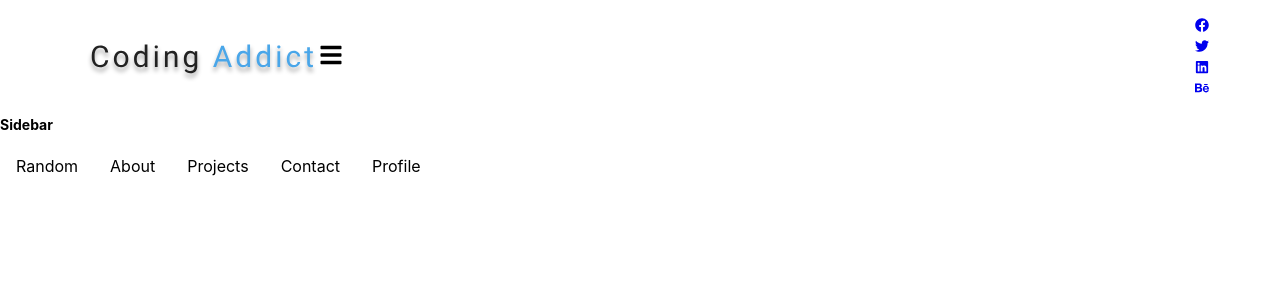
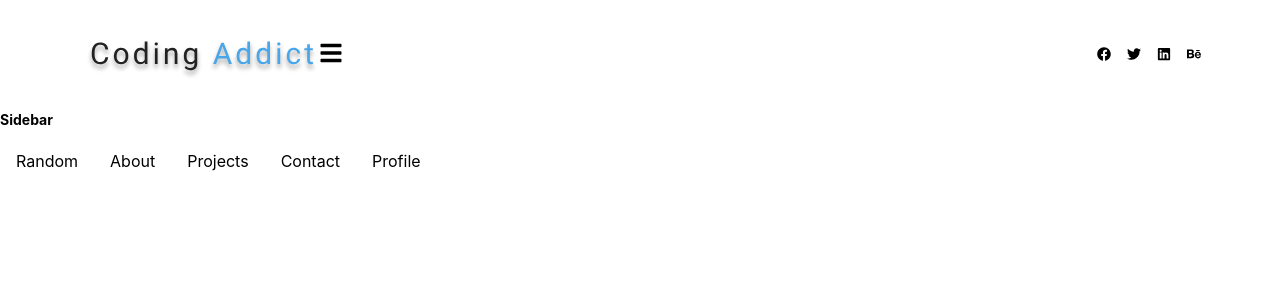
Before and after one commit to BelenMaru/NavBar-structure, a React (Create React App) app in the folder navbar-structures/: page / in a window 1280 px wide. Shown: the top 300 px of the page. Built offline with nearby package versions, Linux system fonts and the light colour scheme.

Commit message:
add style to  social icons

```diff
--- a/navbar-structures/src/index.css
+++ b/navbar-structures/src/index.css
@@ -164,3 +164,14 @@ nav {
   color: var(--clr-primary-5);
   padding-left: 1.5rem;
 }
+.social-icons {
+    display: flex;
+  }
+  .social-icons a {
+    margin: 0 0.5rem;
+    color: var(--clr-primary-5);
+    transition: var(--transition);
+  }
+  .social-icons a:hover {
+    color: var(--clr-primary-7);
+  }
```
